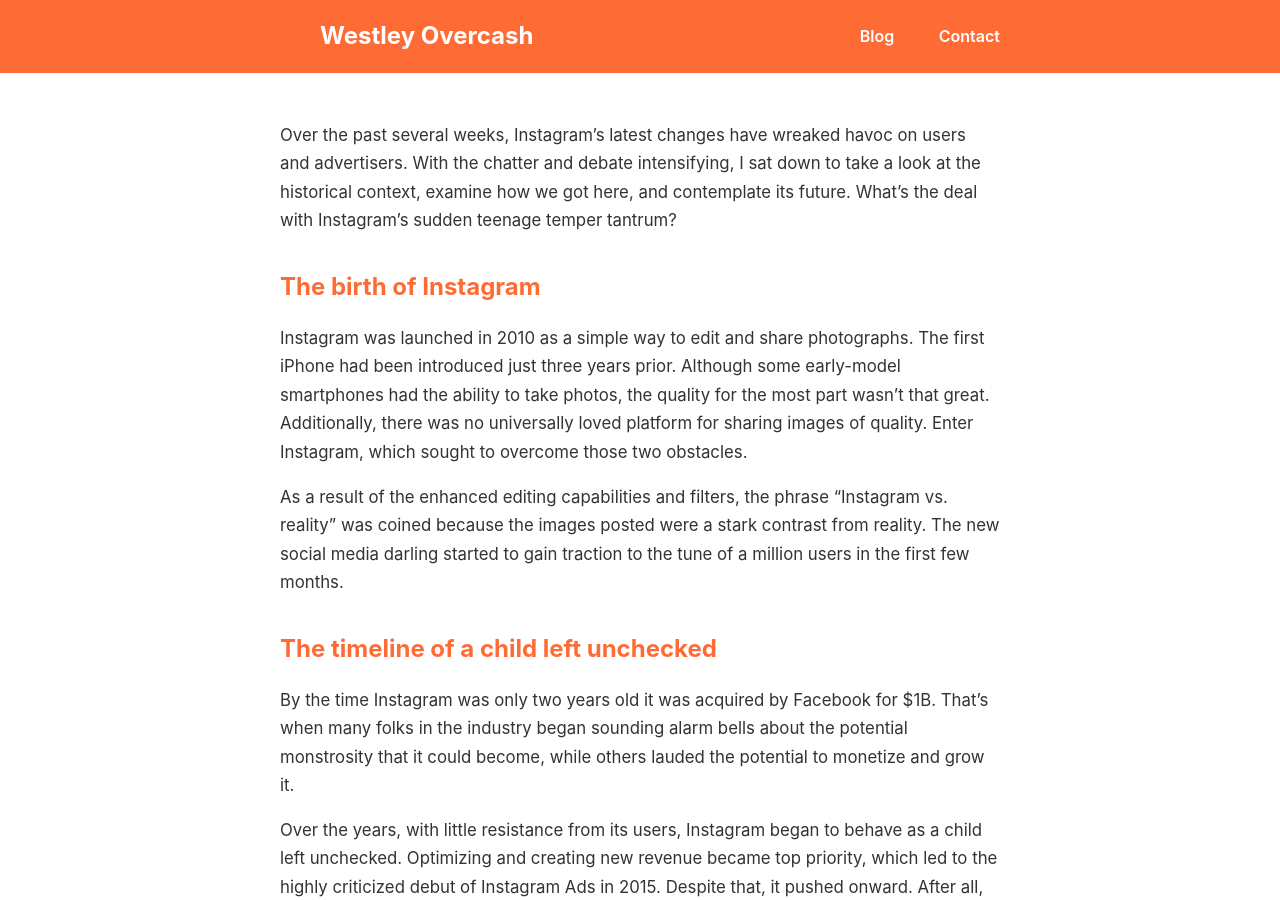
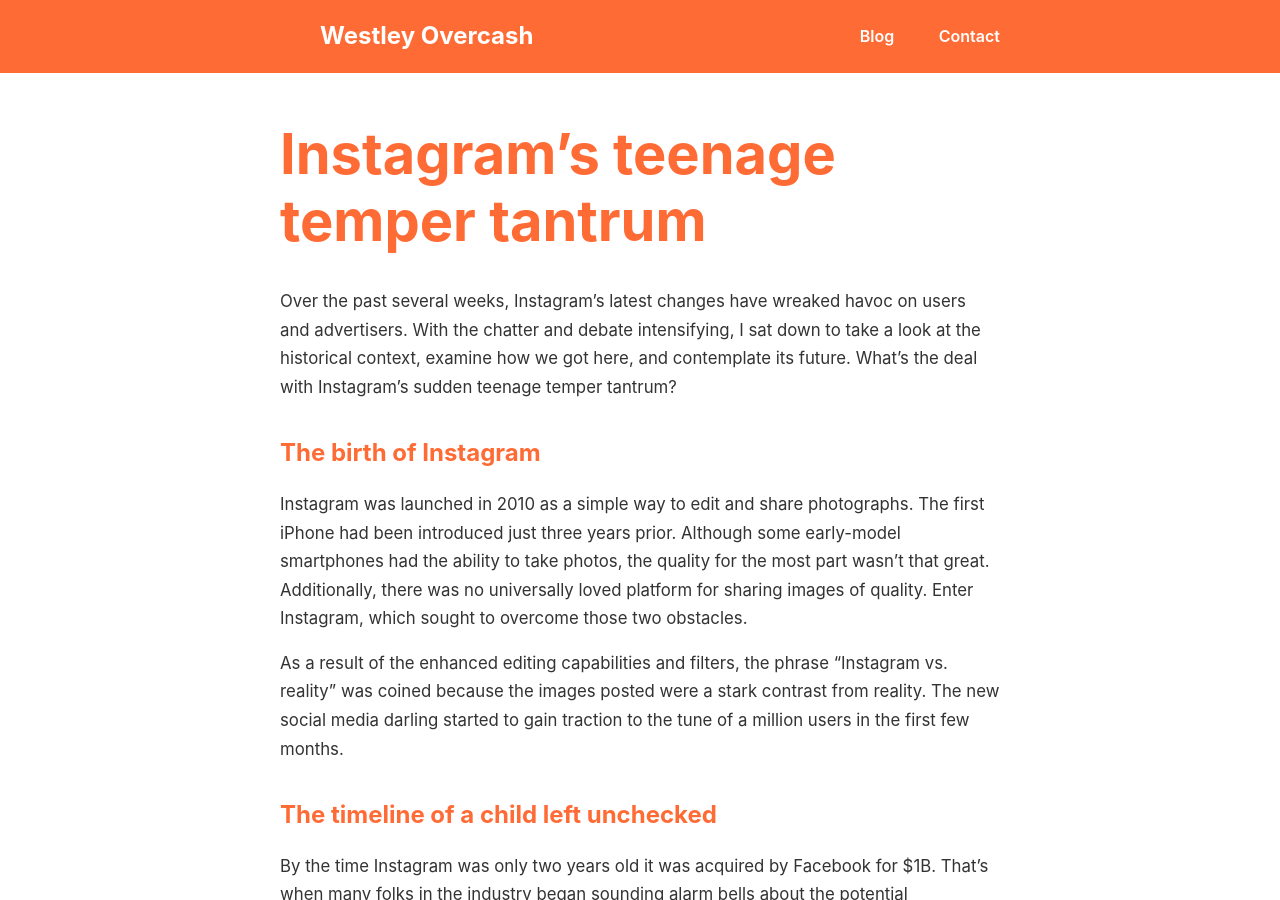
Before and after one commit to westleyovercash/westleyovercash.github.io, a Jekyll site: the page built from writing/instagrams-teenage-temper-tantrum.md, in a window 1280 px wide and 900 px high. Built offline with Jekyll 4.4.1, drawn with Linux system fonts in a browser that asks for light colours.

Commit message:
Update instagrams-teenage-temper-tantrum.md

```diff
--- a/writing/instagrams-teenage-temper-tantrum.md
+++ b/writing/instagrams-teenage-temper-tantrum.md
@@ -3,6 +3,8 @@
 title: "Instagram’s teenage temper tantrum"
 permalink: /writing/instagrams-teenage-temper-tantrum/
 ---
+
+# Instagram’s teenage temper tantrum
 
 Over the past several weeks, Instagram’s latest changes have wreaked havoc on users and advertisers. With the chatter and debate intensifying, I sat down to take a look at the historical context, examine how we got here, and contemplate its future. What’s the deal with Instagram’s sudden teenage temper tantrum?
 
```
